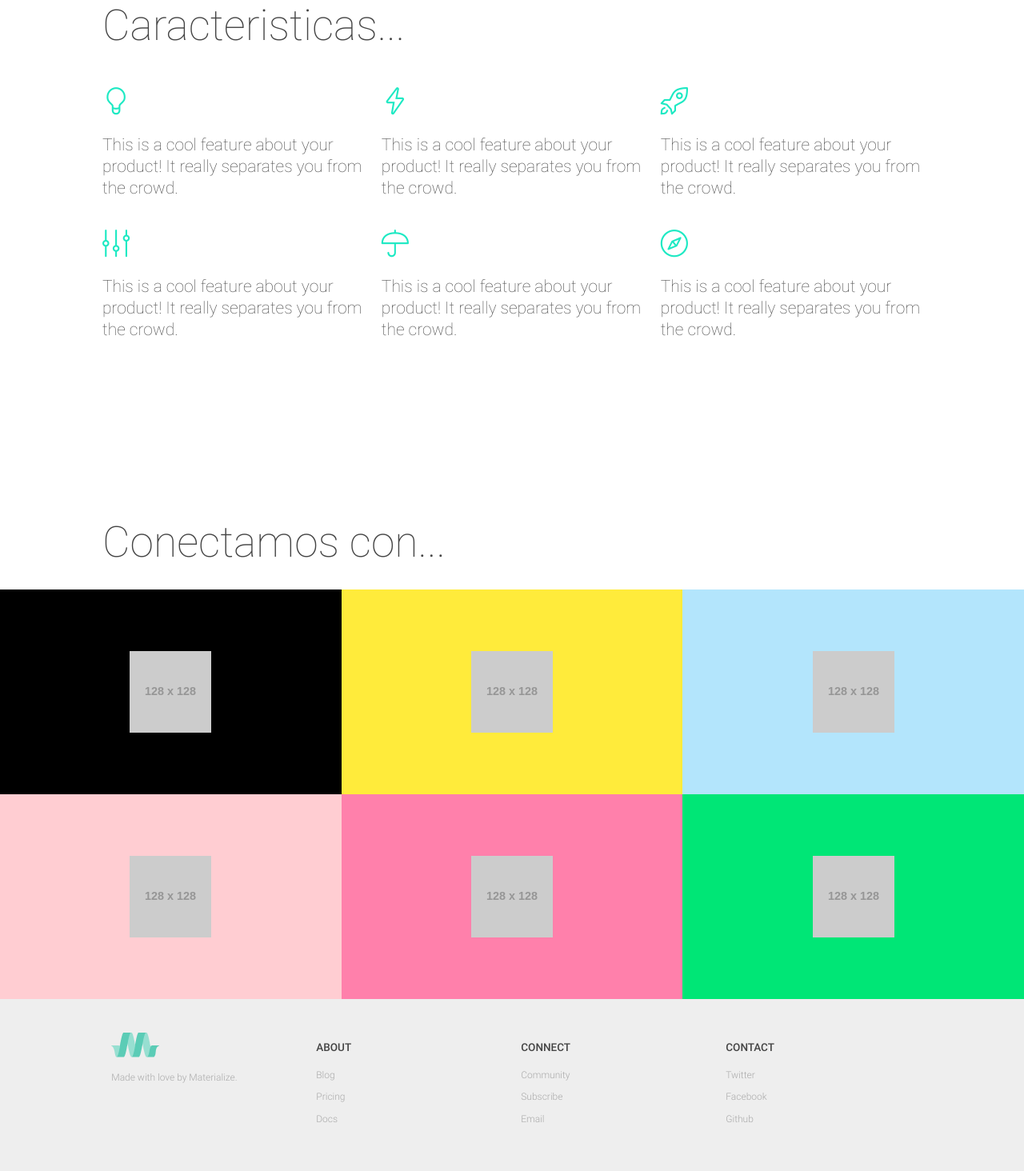
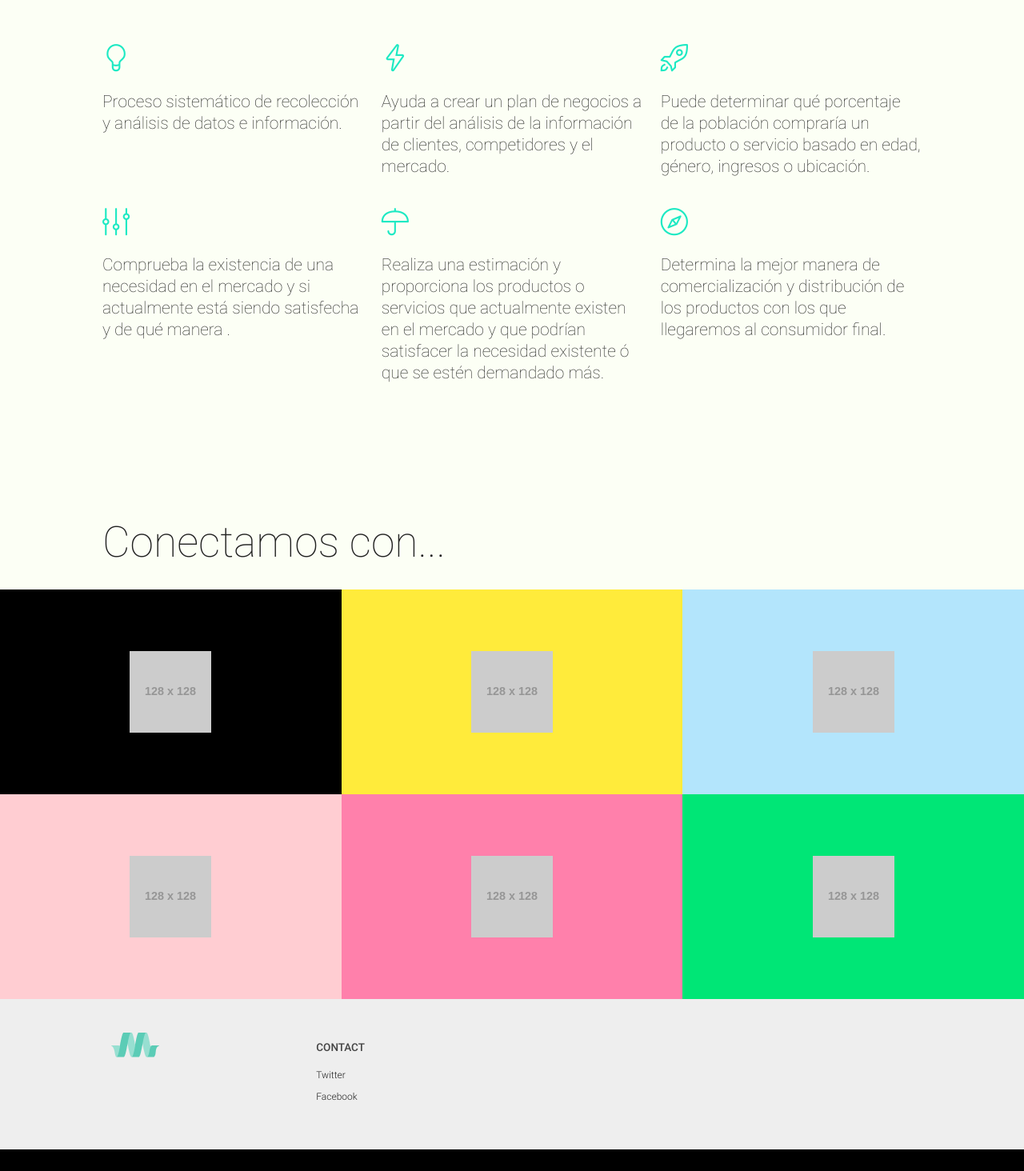
Before and after one commit to TeamHackBancomer/Creative-Business, a plain HTML site: page public/index.html in a window 1280 px wide. Shown: the part 978-2442 px from the top of the page at 80% size. After the commit the page ends 2415 px from the top, so only its background shows below. Drawn offline with Linux system fonts and the light colour scheme; some packages are replaced by stand-ins of ours; placeholder pictures from the web are drawn by us; files whose address does not match are found by name.

Commit message:
Added information for index and modified footer css

```diff
--- a/public/index.html
+++ b/public/index.html
@@ -44,42 +44,43 @@
     </div>
 
     <!-- Features -->
-    <div class="section valign-wrapper white">
+    <div class="section valign-wrapper bone">
       <div class="container">
         <div class="row">
-          <div class="col s12"><h2 class="section-title">Caracteristicas... </h2></div>
+          <div class="col s12"><h2 class="section-title grey-text text-darken-4">Caracteristicas... </h2></div>
           <div class="col s12 m6 l4">
             <h4><i class="icon-light-bulb"></i></h4>
-            <p class="caption">This is a cool feature about your product! It really separates you from the crowd.</p>
+            <p class="caption grey-text text-darken-4">Proceso sistemático de recolección y análisis de datos e información.</p>
           </div>
           <div class="col s12 m6 l4">
             <h4><i class="icon-bolt"></i></h4>
-            <p class="caption">This is a cool feature about your product! It really separates you from the crowd.</p>
+            <p class="caption grey-text text-darken-4">Ayuda a crear un plan de negocios a partir del análisis de la información de clientes, competidores y el mercado.</p>
           </div>
           <div class="col s12 m6 l4">
             <h4><i class="icon-rocket"></i></h4>
-            <p class="caption">This is a cool feature about your product! It really separates you from the crowd.</p>
+            <p class="caption grey-text text-darken-4">Puede determinar qué porcentaje de la población compraría un producto o servicio  basado en edad, género, ingresos o ubicación.</p>
           </div>
           <div class="col s12 m6 l4">
             <h4><i class="icon-settings"></i></h4>
-            <p class="caption">This is a cool feature about your product! It really separates you from the crowd.</p>
+            <p class="caption grey-text text-darken-4">Comprueba la existencia de una necesidad en el mercado y si actualmente está siendo satisfecha y de qué manera
+              .</p>
           </div>
           <div class="col s12 m6 l4">
             <h4><i class="icon-umbrella"></i></h4>
-            <p class="caption">This is a cool feature about your product! It really separates you from the crowd.</p>
+            <p class="caption grey-text text-darken-4">Realiza una estimación y proporciona los productos o servicios que actualmente existen en el mercado y que podrían satisfacer la necesidad existente ó que se estén demandado más.</p>
           </div>
           <div class="col s12 m6 l4">
             <h4><i class="icon-compass"></i></h4>
-            <p class="caption">This is a cool feature about your product! It really separates you from the crowd.</p>
+            <p class="caption grey-text text-darken-4">Determina la mejor manera de comercialización y distribución de los productos con los que llegaremos al consumidor final.</p>
           </div>
         </div>
       </div>
     </div>
 
     <!-- Clients -->
-    <div class="section white clients">
+    <div class="section bone clients">
       <div class="container">
-        <h2 class="section-title">Conectamos con... </h2>
+        <h2 class="section-title grey-text text-darken-4">Conectamos con... </h2>
       </div>
       <div class="row">
         <a href="#!" class="col s12 m6 l4 client black">
@@ -109,35 +110,17 @@
       </div>
     </div>
     <!-- Footer -->
-    <footer class="page-footer dark">
+    <footer class="page-footer">
       <div class="container">
         <div class="row">
           <div class="col s6 m3">
             <img class="materialize-logo" src="images/materialize-teal.png" alt="">
-            <p>Made with love by Materialize.</p>
-          </div>
-          <div class="col s6 m3">
-            <h5>About</h5>
-            <ul>
-              <li><a href="#!">Blog</a></li>
-              <li><a href="#!">Pricing</a></li>
-              <li><a href="#!">Docs</a></li>
-            </ul>
-          </div>
-          <div class="col s6 m3">
-            <h5>Connect</h5>
-            <ul>
-              <li><a href="#!">Community</a></li>
-              <li><a href="#!">Subscribe</a></li>
-              <li><a href="#!">Email</a></li>
-            </ul>
           </div>
           <div class="col s6 m3">
             <h5>Contact</h5>
             <ul>
-              <li><a href="#!">Twitter</a></li>
-              <li><a href="#!">Facebook</a></li>
-              <li><a href="#!">Github</a></li>
+              <li><a href="#!" class="grey-text text-darken-4">Twitter</a></li>
+              <li><a href="#!" class="grey-text text-darken-4">Facebook</a></li>
             </ul>
           </div>
         </div>
```
Also changed, not shown: public/form.html (+4 -4 lines).
